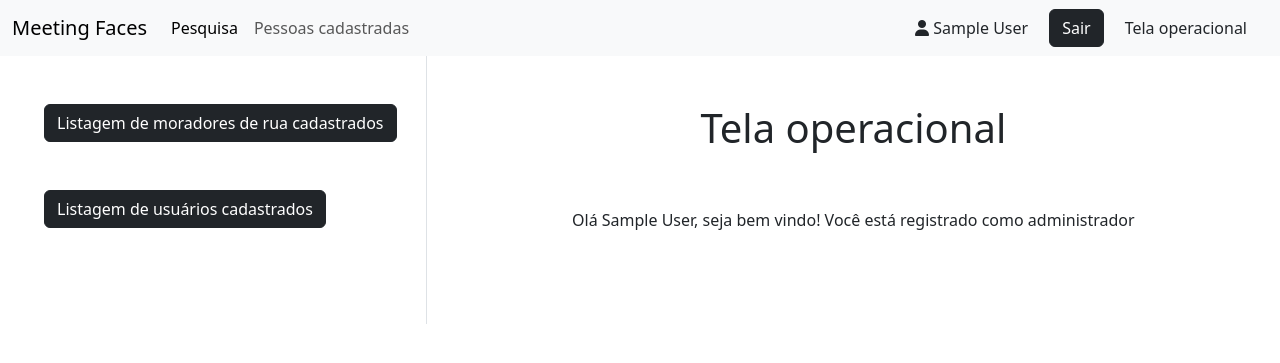
After one commit to svitorz/meeting_faces, a PHP site: page /tela-operacional.php in a window 1280 px wide. The commit adds this page. Shown: the top 363 px of the page. Run offline with PHP 8.4, Linux system fonts and the light colour scheme; the visitor is signed in with stand-in values (Sample User, id 1).

Commit message:
03/09
Adicionando tela operacional, permissões de administrador e login com diferenciação entre usuario e adm.

```diff
--- a/Web/formulario-login.php
+++ b/Web/formulario-login.php
@@ -26,8 +26,8 @@ unset($_SESSION['erro']);
                 </div>
                 <!-- Email input -->
                 <div class="form-outline mb-4">
-                    <label class="form-label" for="form5Example2">Senha</label>
-                  <input type="password" id="form5Example2" class="form-control" placeholder="************" required />
+                    <label class="form-label" for="senha">Senha</label>
+                  <input type="password" id="senha" name="senha"  class="form-control" placeholder="************" required />
                 </div>
                 <!-- Submit button -->
                 <button type="submit" class="btn btn-primary btn-block mb-4">Entrar</button>
--- a/Web/formulario-pesquisa.php
+++ b/Web/formulario-pesquisa.php
@@ -1,4 +1,5 @@
 <?php
+session_start();
 require 'logica.php';
 include 'header.php'; ?>
 <div class="container-fluid px-5 py-3">
--- a/Web/header.php
+++ b/Web/header.php
@@ -34,10 +34,22 @@
       </div>
       <?php } else { ?>
       <div class="d-flex">
-          <span class="btn-outline-dark"> <?= nome_usuario(); ?></span>
+          <span class="btn me-2">
+          <i class="fa-solid fa-user"></i>
+          <span class="text-capitalize"> <?= nome_usuario(); ?> </span>
+          </span>
           <a href="logout.php" class="btn-dark btn me-2">Sair</a>
       </div>
-      <?php } ?>
+      <?php }
+      if($_SESSION['admin']){
+        ?>
+        <div class="d-flex">
+          <a href="tela-operacional.php" class="btn-out-dark btn me-2">Tela operacional</a>
+        </div>
+        <?php
+      }
+      ?>
+
     </div>
   </div>
 </nav>
--- a/Web/inicio.php
+++ b/Web/inicio.php
@@ -1,4 +1,6 @@
 <?php
+session_start();
+
 require 'logica.php';
 require_once 'header.php';
 ?>
--- a/Web/inserir-usuario.php
+++ b/Web/inserir-usuario.php
@@ -11,6 +11,7 @@ $nome = filter_input(INPUT_POST, 'nome_usuario', FILTER_SANITIZE_SPECIAL_CHARS);
 $email = filter_input(INPUT_POST, 'email_usuario', FILTER_SANITIZE_EMAIL);
 $telefone = filter_input(INPUT_POST, 'telefone', FILTER_SANITIZE_SPECIAL_CHARS);
 $senha = filter_input(INPUT_POST, 'senha', FILTER_SANITIZE_SPECIAL_CHARS);
+$permissao = 0;
 
 $senha_hash = password_hash($senha, PASSWORD_BCRYPT);
 
@@ -23,9 +24,9 @@ if ($count >= 1) {
     header('Location: formulario-cadastro-usuario.php');
     exit();
 }
-$insert = "INSERT INTO usuario(nome, email, telefone, senha) VALUES (?, ?, ?, ?)";
+$insert = "INSERT INTO usuario(nome, email, telefone, senha, ID_PERMISSAO) VALUES (?, ?, ?, ?,?)";
 $stmt = $conn->prepare($insert);
-$result = $stmt->execute([$nome, $email, $telefone, $senha_hash]);
+$result = $stmt->execute([$nome, $email, $telefone, $senha_hash,$permissao]);
 if($result==true){
     ?>
     <div class="alert alert-success" role="alert">
--- a/Web/listagem-pessoas-encontradas.php
+++ b/Web/listagem-pessoas-encontradas.php
@@ -1,4 +1,6 @@
 <?php
+session_start();
+
 require 'logica.php';
 
 require 'header.php';
--- a/Web/listagem-pessoas.php
+++ b/Web/listagem-pessoas.php
@@ -1,4 +1,5 @@
 <?php
+session_start();
 require 'logica.php';
 require 'header.php';
 ?>
--- a/Web/logica.php
+++ b/Web/logica.php
@@ -29,3 +29,11 @@ function redirecionaLogin($pagina = null){
     }
     header('Location:' . $pagina);
 }
+
+function isAdmin(){
+    if(isset($_SESSION['admin'])){
+        return true;
+    }else{
+        return false;
+    }
+}
--- /dev/null
+++ b/Web/tela-operacional.php
@@ -0,0 +1,46 @@
+<?php
+session_start();
+
+require 'logica.php';
+
+if(!isAdmin()){
+    $_SESSION['restrito'] = true;
+    redireciona();
+    die();
+}
+
+require 'header.php';
+?>
+<div class="container-fluid">
+    <div class="row">
+        <div class="col-4 border-end">
+            <div class="py-5">
+                <ul>
+                    <li class="nav-link mb-5">
+                        <a class="nav-link" href="#">
+                            <span class="btn btn-dark">
+                                Listagem de moradores de rua cadastrados
+                            </span>
+                        </a>
+                    </li>
+                    <li class="nav-link mb-5">
+                        <a class="nav-link" href="#">
+                            <span class="btn btn-dark">
+                                Listagem de usuários cadastrados
+                            </span>
+                        </a>
+                    </li>
+                </ul>
+            </div>
+        </div>
+        <div class="col-8">
+            <div class="py-5">
+                <h1 class="text-center">Tela operacional</h1>
+            </div>
+            <p class="text-center">
+            Olá <span class="text-capitalize"><?= nome_usuario(); ?></span>, seja bem vindo!
+            Você está registrado como administrador
+        </p>
+        </div>
+    </div>
+</div>
```
Also changed, not shown: Web/login.php (+38 -27 lines).
